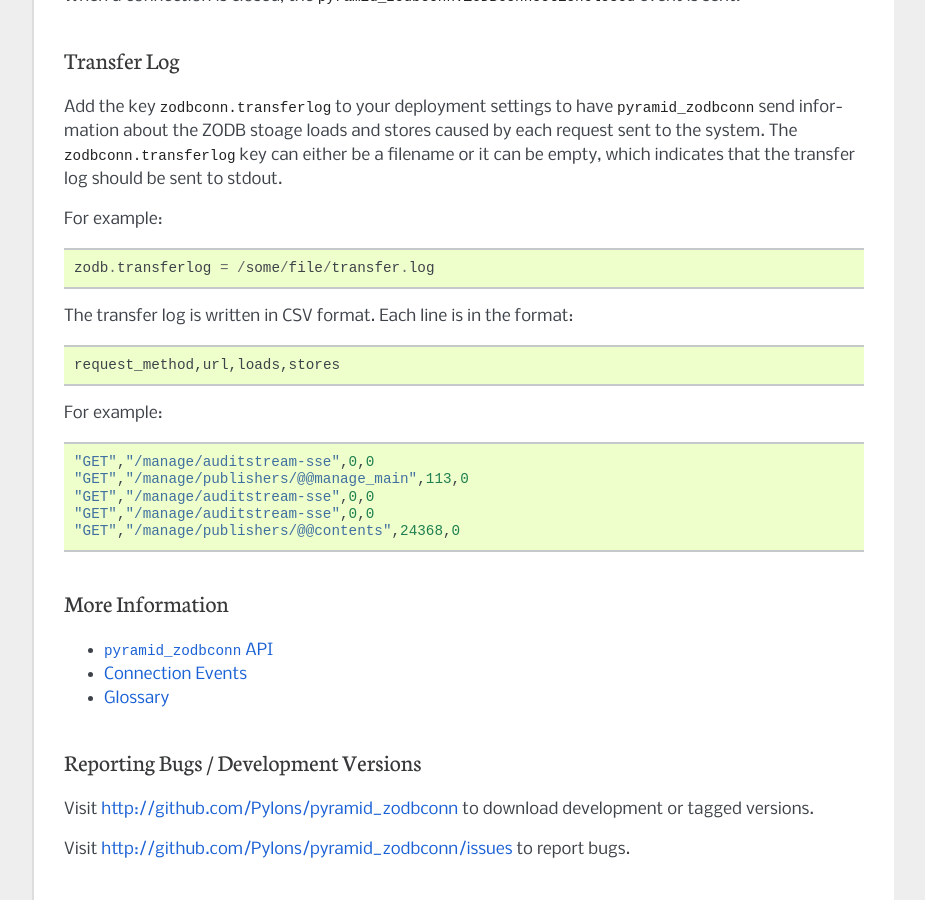
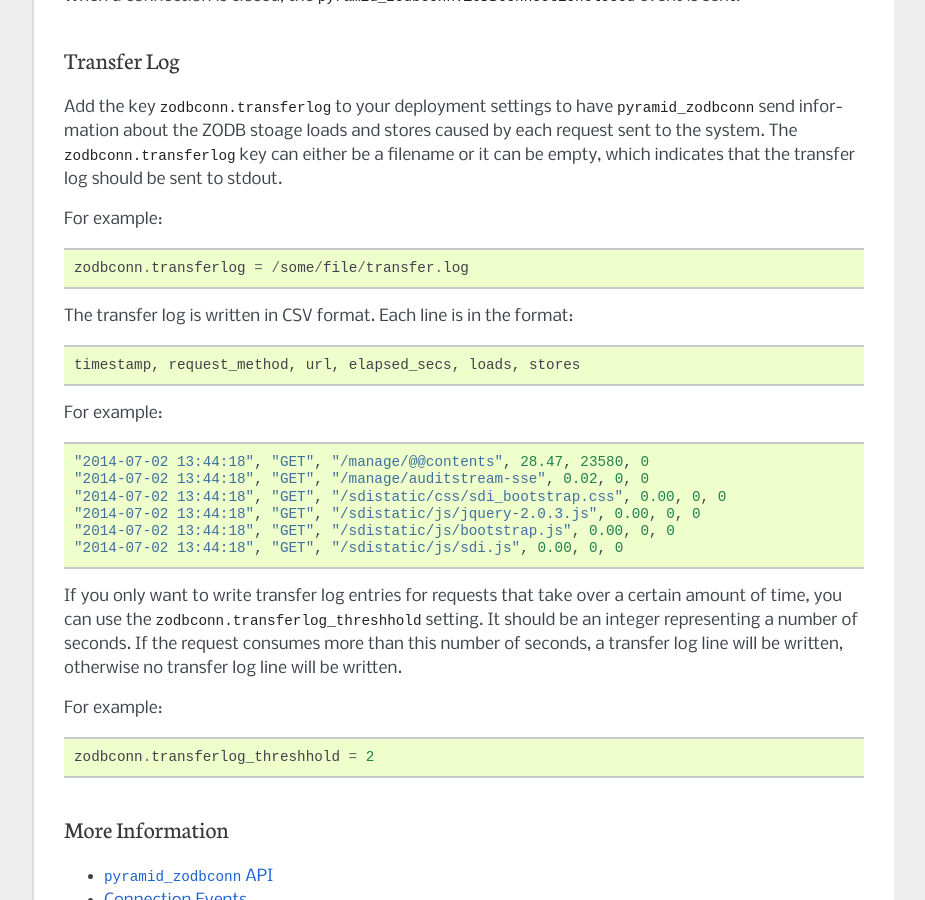
Before and after one commit to Pylons/pyramid_zodbconn, a Sphinx documentation site: the page built from docs/index.rst, in a window 1280 px wide and 900 px high, scrolled down 7927 px. Shown: the whole window, without its empty margins (198-1123 px from the left). Built offline with Sphinx 7.4.7, drawn with Linux system fonts in a browser that asks for light colours.

Commit message:
add docs section to tox.ini and update docs

```diff
--- a/docs/index.rst
+++ b/docs/index.rst
@@ -391,19 +391,30 @@
 
 For example::
 
-  zodb.transferlog = /some/file/transfer.log
+  zodbconn.transferlog = /some/file/transfer.log
 
 The transfer log is written in CSV format.  Each line is in the format::
 
-  request_method,url,loads,stores
+  timestamp, request_method, url, elapsed_secs, loads, stores
 
 For example::
 
-  "GET","/manage/auditstream-sse",0,0
-  "GET","/manage/publishers/@@manage_main",113,0
-  "GET","/manage/auditstream-sse",0,0
-  "GET","/manage/auditstream-sse",0,0
-  "GET","/manage/publishers/@@contents",24368,0
+  "2014-07-02 13:44:18", "GET", "/manage/@@contents", 28.47, 23580, 0
+  "2014-07-02 13:44:18", "GET", "/manage/auditstream-sse", 0.02, 0, 0
+  "2014-07-02 13:44:18", "GET", "/sdistatic/css/sdi_bootstrap.css", 0.00, 0, 0
+  "2014-07-02 13:44:18", "GET", "/sdistatic/js/jquery-2.0.3.js", 0.00, 0, 0
+  "2014-07-02 13:44:18", "GET", "/sdistatic/js/bootstrap.js", 0.00, 0, 0
+  "2014-07-02 13:44:18", "GET", "/sdistatic/js/sdi.js", 0.00, 0, 0
+
+If you only want to write transfer log entries for requests that take over a
+certain amount of time, you can use the ``zodbconn.transferlog_threshhold``
+setting.  It should be an integer representing a number of seconds.  If the
+request consumes more than this number of seconds, a transfer log line will be
+written, otherwise no transfer log line will be written.
+
+For example::
+
+  zodbconn.transferlog_threshhold = 2
 
 More Information
 ----------------
```
Also changed, not shown: CHANGES.txt (+10 -0 lines), 1 other file.
